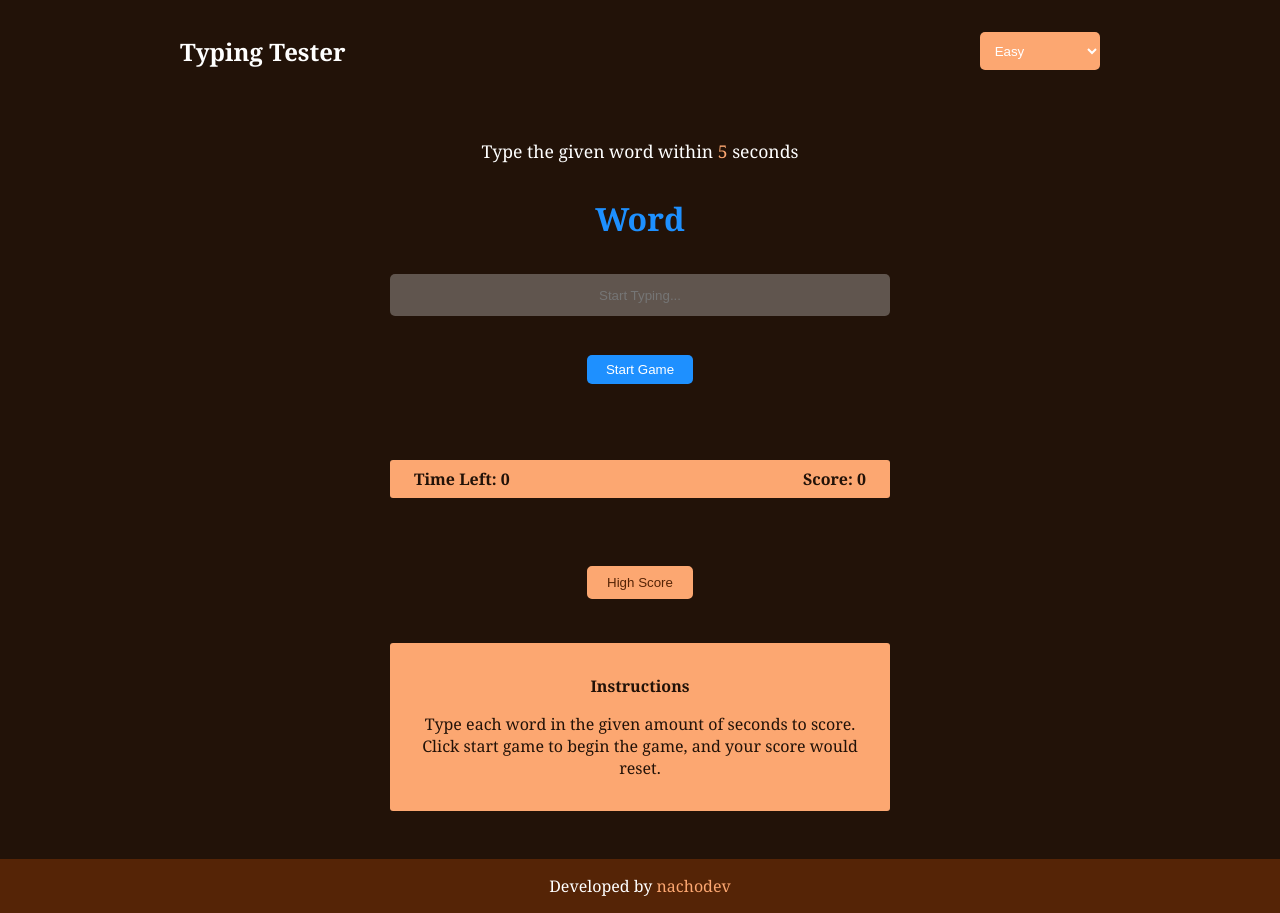
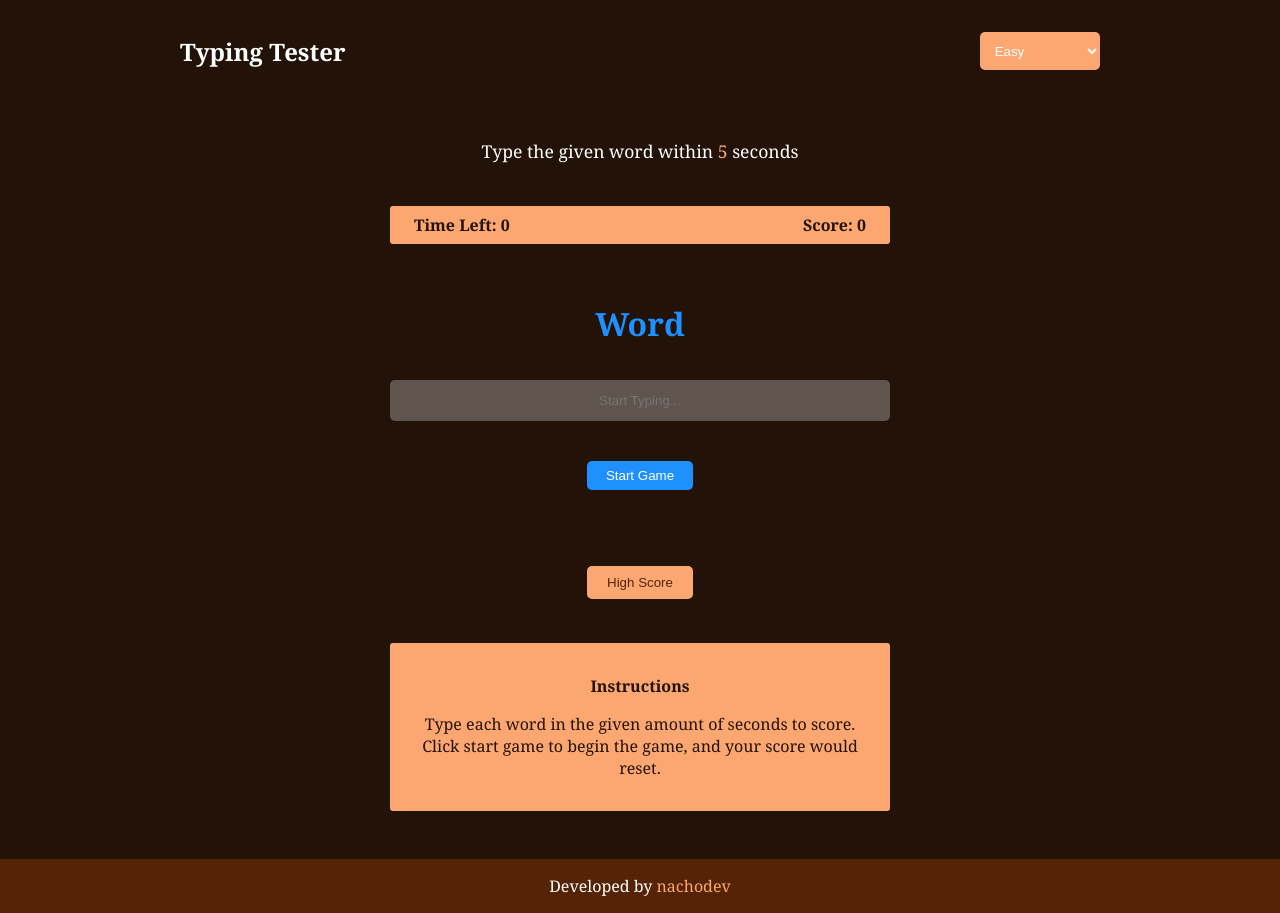
Before and after one commit to na-cho-dev/Speed-Typing-Game, a plain HTML site: page index.html in a window 1280 px wide. Drawn offline with Linux system fonts and the light colour scheme.

Commit message:
Update: UI and Functionality

```diff
--- a/index.html
+++ b/index.html
@@ -34,6 +34,18 @@
           Type the given word within <span id="seconds"></span> seconds
         </p>
 
+        <div class="container timeAndScoreCol">
+          <h4>
+            Time Left:
+            <span id="timeLeft">0</span>
+          </h4>
+
+          <h4>
+            Score:
+            <span id="score">0</span>
+          </h4>
+        </div>
+
         <h4 id="message"></h4>
 
         <h2 id="currentWord">Word</h2>
@@ -47,18 +59,6 @@
         />
 
         <input type="button" value="Start Game" id="startGame" />
-      </div>
-
-      <div class="container timeAndScoreCol">
-        <h4>
-          Time Left:
-          <span id="timeLeft">0</span>
-        </h4>
-
-        <h4>
-          Score:
-          <span id="score">0</span>
-        </h4>
       </div>
 
       <input type="button" value="High Score" id="highScore" />
--- a/style.css
+++ b/style.css
@@ -59,7 +59,7 @@ body {
 #message {
   font-size: 1.2em;
   display: none;
-  margin-top: 1.5em;
+  margin-top: 1em;
 }
 
 .success {
@@ -127,7 +127,7 @@ body {
   display: flex;
   flex-direction: row;
   justify-content: space-between;
-  margin: 3em auto;
+  margin: 1.5em auto;
   color: #221208;
   background-color: #fca771;
   width: 80%;
```
Also changed, not shown: 1 other file.
